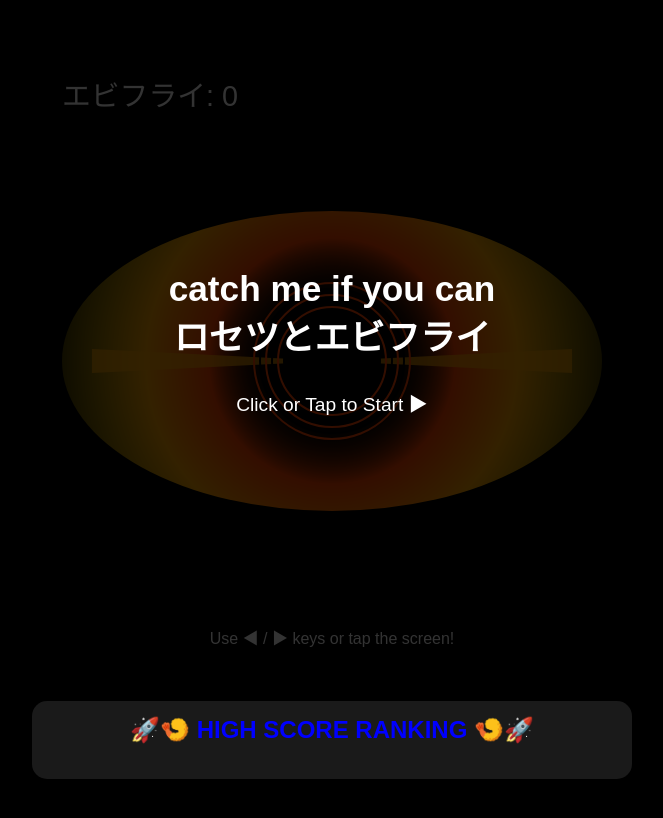
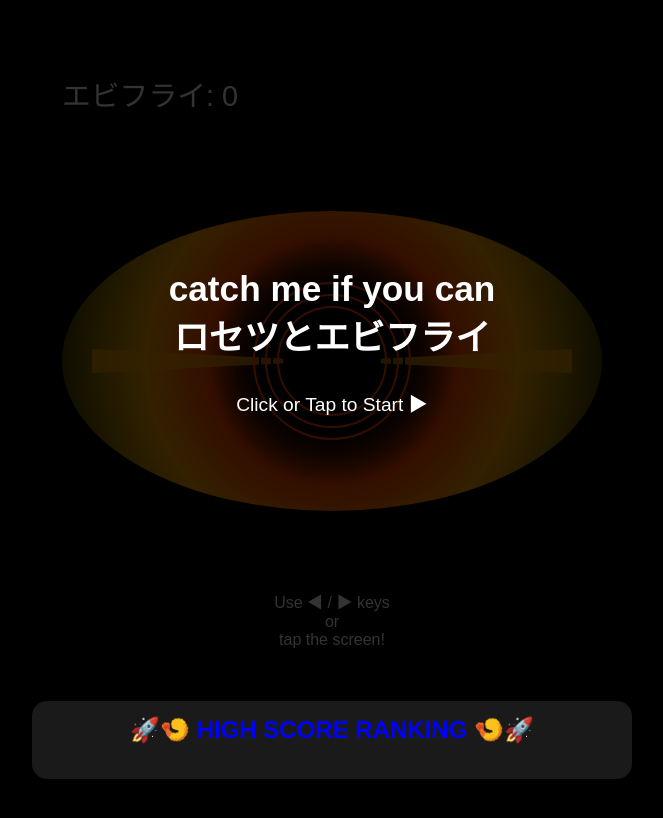
Before and after one commit to emkmr/rosetsu-game, a plain HTML site: page index.html in a window 1280 px wide. Shown: the whole page, without its empty margins (308-971 px from the left). Drawn offline with Linux system fonts and the light colour scheme; no server answers.

Commit message:
Add files via upload

```diff
--- a/index.html
+++ b/index.html
@@ -154,7 +154,7 @@
                 <span id="timer"></span>
             </div>
             <div id="instructions">
-                Use ◀︎ / ▶︎ keys or tap the screen!
+                Use ◀︎ / ▶︎ keys <br> or <br> tap the screen!
             </div>
 
             <div id="start-screen">
```
